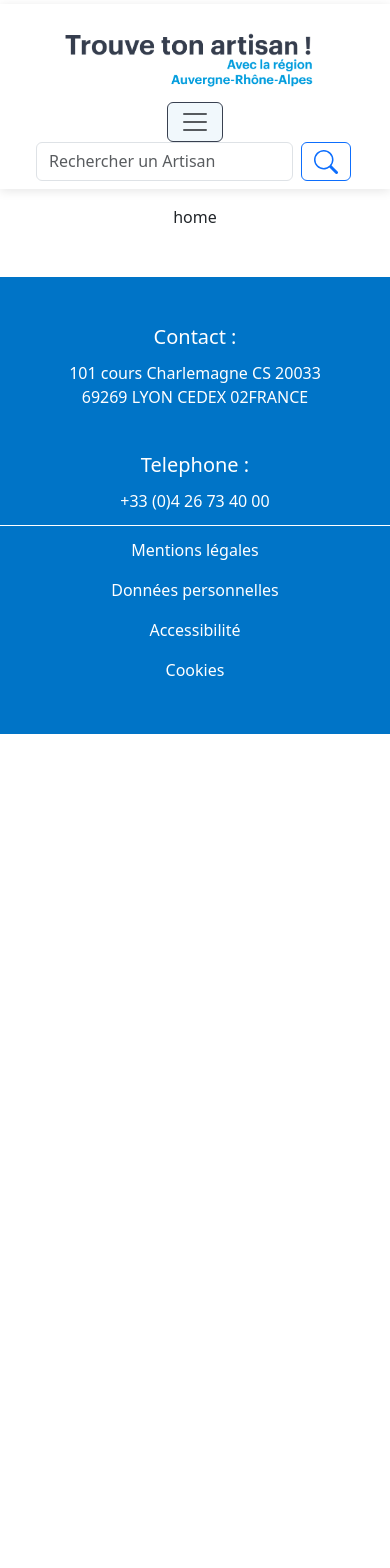
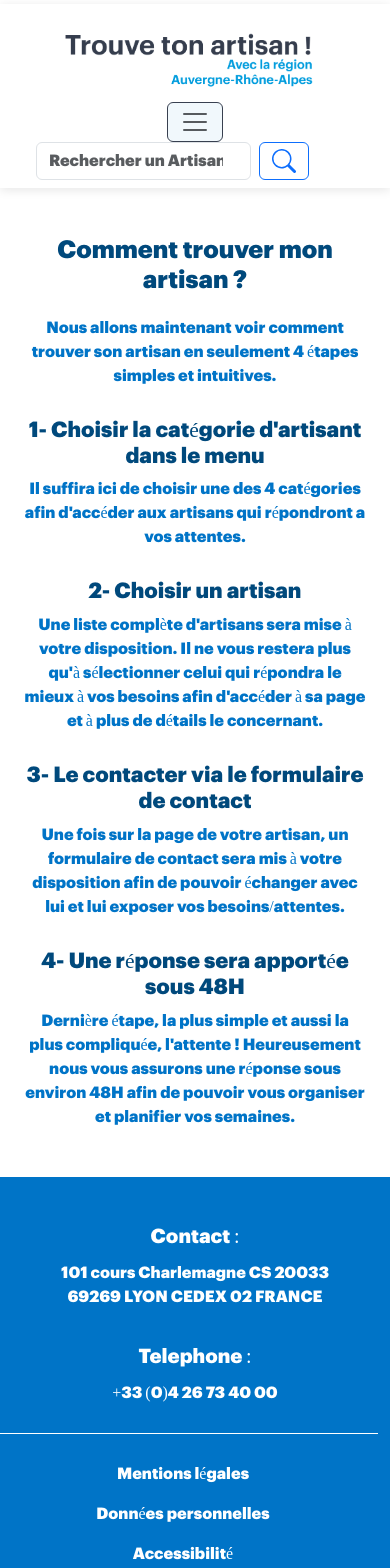
Before and after one commit to O1Alex/Artisan, a React (Create React App) app in the folder frontend/: page / in a window 390 px wide. Shown: the top 1568 px of the page. Before the commit the page ends 844 px from the top, so only its background shows below. Built offline with nearby package versions, Linux system fonts and the light colour scheme; no server answers.

Commit message:
page accueil + page erreur

```diff
--- a/frontend/public/index.html
+++ b/frontend/public/index.html
@@ -2,7 +2,7 @@
 <html lang="en">
   <head>
     <meta charset="utf-8" />
-    <link rel="icon" href="%PUBLIC_URL%/favicon.ico" />
+    <link rel="icon" type="image/png" href="./favicon.png">
     <meta name="viewport" content="width=device-width, initial-scale=1" />
     <meta name="theme-color" content="#000000" />
     <meta
--- a/frontend/src/App.js
+++ b/frontend/src/App.js
@@ -10,7 +10,7 @@
   return (
     <div className="App">
       <AppHeader />
-        <div className='page mt-2 mb-2'>
+        <div className='page mt-5 mb-'>
           {useRoutes(routes)}
         </div>
       <AppFooter />
--- /dev/null
+++ b/frontend/src/components/app-footer/FooterAdresse.js
@@ -0,0 +1,16 @@
+import React, { memo } from 'react';
+import { Link } from 'react-router';
+
+const FooterAdresse = memo (() => {
+    return (
+        <div className="col-md-6 pb-3">
+            <h5>Contact :</h5>
+            <Link className='nav-link' to="#">
+                <p>101 cours Charlemagne CS 20033<br/>
+                69269 LYON CEDEX 02 FRANCE</p>
+            </Link>
+        </div>
+    )
+});
+
+export default FooterAdresse;
--- /dev/null
+++ b/frontend/src/components/app-footer/FooterNav.js
@@ -0,0 +1,23 @@
+import React, { memo } from 'react';
+import { Link } from "react-router";
+
+const FooterNav = memo(() =>  {
+    return (
+        <div className=" row contact legal gy-2 gy-md-3 gx-md-4 pt-3">
+            <div className=" col-12 col-md-6 col-lg-3">
+                <Link className="nav-link" to="#">Mentions légales</Link>
+            </div>
+            <div className="col-12 col-md-6 col-lg-3">
+                <Link className="nav-link" to="#">Données personnelles</Link>
+            </div>
+            <div className="col-12 col-md-6 col-lg-3">
+                <Link className="nav-link" to="#">Accessibilité</Link>
+            </div>
+            <div className="col-12 col-md-6 col-lg-3">
+                <Link className="nav-link" to="#">Cookies</Link>
+            </div>
+        </div>
+    )
+});
+
+export default FooterNav
--- /dev/null
+++ b/frontend/src/components/app-footer/FooterTel.js
@@ -0,0 +1,15 @@
+import React, { memo } from 'react'
+import { Link } from 'react-router';
+
+const FooterTel = memo(() => {
+    return (
+         <div className=" tel col-md-6">
+            <h5>Telephone :</h5>
+            <Link className='nav-link' to="#">
+                <p>+33 (0)4 26 73 40 00</p>
+            </Link>
+        </div>
+    )
+});
+
+export default FooterTel;
--- a/frontend/src/components/app-footer/index.js
+++ b/frontend/src/components/app-footer/index.js
@@ -1,44 +1,20 @@
 import React, { memo } from 'react'
-import { Link } from 'react-router';
+import FooterNav from './FooterNav';
+import FooterAdresse from './FooterAdresse';
+import FooterTel from './FooterTel';
+
+
 
 const AppFooter = memo(() => {
     return (
         <footer className="footer">
 
             <div className="container">
-
                 <div className="row">
-                    <div className="col-md-6 pb-4">
-                        <h5>Contact :</h5>
-                        <Link className='nav-link' to="#">
-                            <p>101 cours Charlemagne CS 20033<br/>
-                            69269 LYON CEDEX 02FRANCE</p>
-                        </Link>
-                    </div>
-
-                    <div className="col-md-6">
-                        <h5>Telephone :</h5>
-                        <Link className='nav-link' to="#">
-                            <p>+33 (0)4 26 73 40 00</p>
-                        </Link>
-                    </div>
+                    <FooterAdresse />
+                    <FooterTel />
+                    <FooterNav />
                 </div>
-
-                <div className="row legal gy-2 gy-md-3 gx-md-4">
-                    <div className=" col-12 col-md-6 col-lg-3">
-                        <Link className="nav-link" to="#">Mentions légales</Link>
-                    </div>
-                    <div className="col-12 col-md-6 col-lg-3">
-                        <Link className="nav-link" to="#">Données personnelles</Link>
-                    </div>
-                    <div className="col-12 col-md-6 col-lg-3">
-                        <Link className="nav-link" to="#">Accessibilité</Link>
-                    </div>
-                    <div className="col-12 col-md-6 col-lg-3">
-                        <Link className="nav-link" to="#">Cookies</Link>
-                    </div>
-                </div>
-
 
             </div>
         </footer>
--- /dev/null
+++ b/frontend/src/components/home-page/StepsIntroduction.js
@@ -0,0 +1,26 @@
+import React, { memo } from 'react';
+
+const StepsIntroduction = memo (({items}) => {
+    return (
+        <div className=' hompage container'>
+            <section>
+                <h2>Comment trouver mon artisan ?</h2>
+                <p>Nous allons maintenant voir comment trouver son artisan en seulement 4 étapes simples et intuitives.</p>
+                <div className='steps'>
+                    {items.map((item, index) => (
+                        <div className='step'>
+                            <div className='step-content'>
+                                <h4>{item.stepHeader}</h4>
+                                <p>{item.stepDescription}</p>
+                            </div>
+                        </div>
+                ))}
+                </div>
+            </section>
+
+        </div>
+
+    )
+});
+
+export default StepsIntroduction;
--- a/frontend/src/styles/main.scss
+++ b/frontend/src/styles/main.scss
@@ -1,4 +1,12 @@
 @import "~bootstrap/scss/bootstrap";
+
+@font-face {
+  font-family: 'MyFont';
+  src: url('../assets/fonts/Graphik-Black-Trial.otf') format('opentype');
+  font-weight: normal;
+  font-style: normal;
+}
+
 
 //Couleurs
 $primary-color: #0074c7;
@@ -7,11 +15,10 @@
 $dark-color: #384050;
 $danger-color: #cd2c2e;
 
-
-// Police
-
-
-// Global
+//Gobal
+*{
+    font-family: 'Myfont';
+}
 
 
 
@@ -22,11 +29,11 @@
 
     .search-form{
         .btn{
-            border-radius: 10px 10px;
+            border-radius: 10px;
         }
 
         .form-control{
-            border-radius: 10px 10px;
+            border-radius: 10px;
         }
     }
     .navbar-toggler{
@@ -57,6 +64,8 @@
         &:focus{
             color: white;
             font-weight: bold;
+            border: 2px solid#f1f8fc;
+            border-radius: 10px;
         }
     }
 
@@ -64,3 +73,31 @@
         border-top: 1px solid white;
     }
 }
+
+
+//Page d'Accueil
+.hompage{
+    p{
+        color: $primary-color;
+    }
+
+    h2{
+        color: $secondary-color;
+        margin-bottom: 20px;
+    }
+
+    h4{
+        color: $secondary-color;
+        margin-top: 30px;
+    }
+
+}
+
+//Page Erreur
+.erreur{
+    p{
+        font-size: x-large;
+        color: $dark-color;
+        margin-top: 20px;
+    }
+}
--- /dev/null
+++ b/frontend/src/views/Erreur404.js
@@ -0,0 +1,13 @@
+import React, { memo } from 'react'
+
+const Erreur404 = memo(() => {
+    return (
+        <div className='erreur '>
+           <img src="Erreur 404.jpg" alt="Erreur 404" width={400}/>
+           <p>Oops ! Cette page est introuvable.</p>
+        </div>
+
+    )
+});
+
+export default Erreur404;
--- /dev/null
+++ b/frontend/src/views/HomePage.js
@@ -0,0 +1,28 @@
+import { memo } from 'react';
+import StepsIntroduction from '../components/home-page/StepsIntroduction';
+
+const HomePage = memo (() => {
+
+    const steps =[
+        {   stepHeader:"1- Choisir la catégorie d'artisant dans le menu",
+            stepDescription:"Il suffira ici de choisir une des 4 catégories afin d'accéder aux artisans qui répondront a vos attentes."
+        },{
+            stepHeader:"2- Choisir un artisan",
+            stepDescription:"Une liste complète d'artisans sera mise à votre disposition. Il ne vous restera plus qu'à sélectionner celui qui répondra  le mieux à vos besoins afin d'accéder à sa page et à plus de détails le concernant."
+        },{
+            stepHeader:"3- Le contacter via le formulaire de contact",
+            stepDescription:"Une fois sur la page de votre artisan, un formulaire de contact sera mis à votre disposition afin de pouvoir échanger avec lui et lui exposer vos besoins/attentes."
+        },{
+            stepHeader:"4- Une réponse sera apportée sous 48H",
+            stepDescription:"Dernière étape, la plus simple et aussi la plus compliquée, l'attente ! Heureusement nous vous assurons une réponse sous environ 48H afin de pouvoir vous organiser et planifier vos  semaines."
+        }
+    ]
+
+    return (
+        <div className='container'>
+            <StepsIntroduction items={steps}/>
+        </div>
+    );
+});
+
+export default HomePage;
```
Also changed, not shown: frontend/src/router/index.js (+5 -2 lines), frontend/src/views/Maintenance.js (added, +11 -0 lines), frontend/public/Erreur 404.jpg (added), frontend/src/assets/fonts/Graphik-Black-Trial.otf (added).
